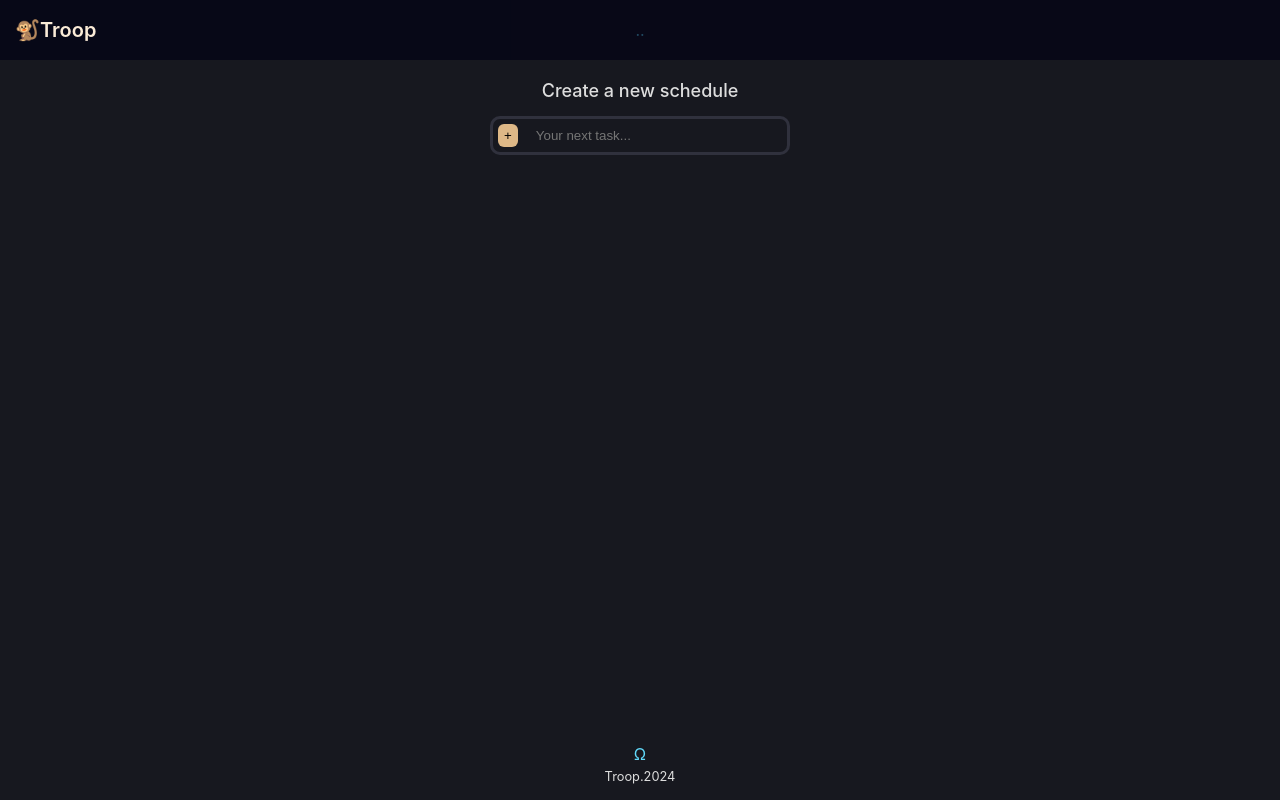
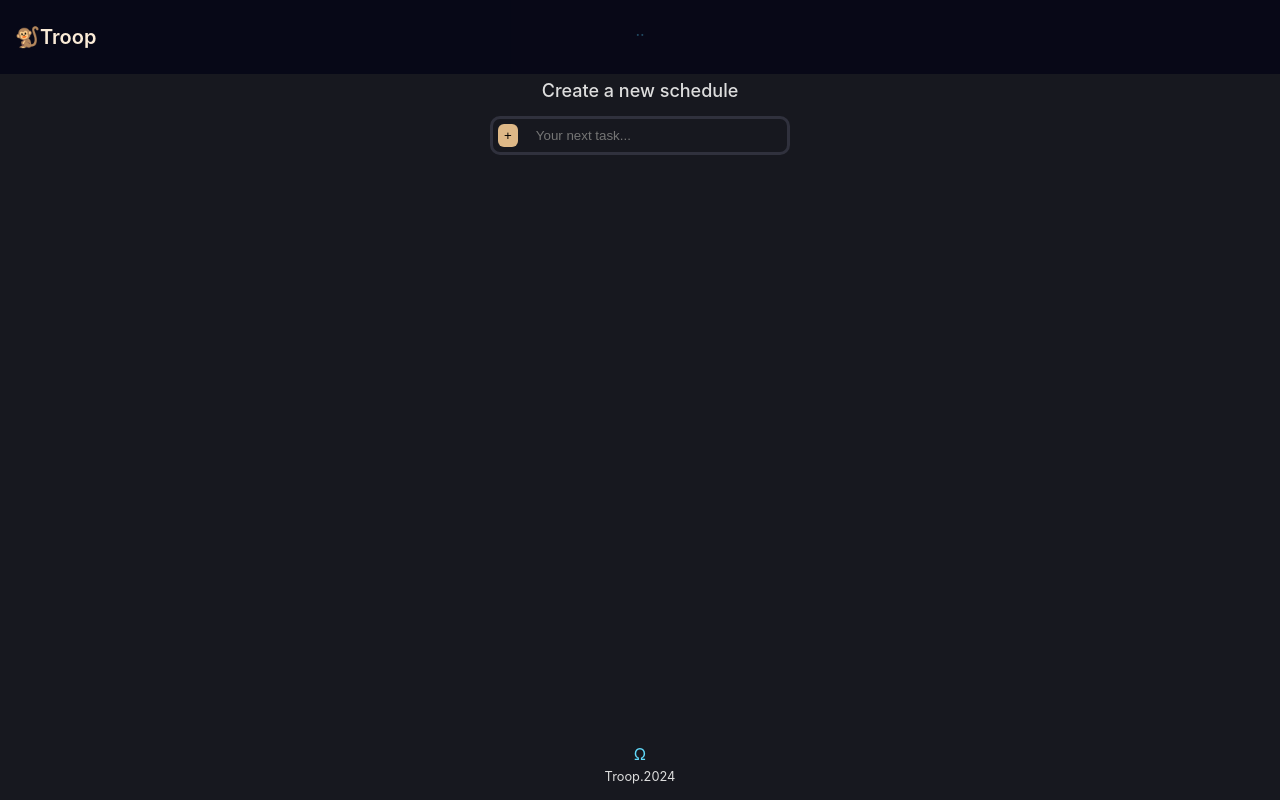
Before and after one commit to Skidrow65/Troop, a React (Create React App) app: page / in a window 1280 px wide. Built offline with nearby package versions, Linux system fonts and the light colour scheme.

Commit message:
Update App.css

```diff
--- a/src/App.css
+++ b/src/App.css
@@ -98,7 +98,7 @@ h2 {
   display: flex;
   align-items: center;
   justify-content: space-between;
-  padding: 18px 15px;
+  padding: 25px 15px;
   background: rgba(1, 1, 20, 0.664);
   font-size: 20px;
   color: antiquewhite;
```
